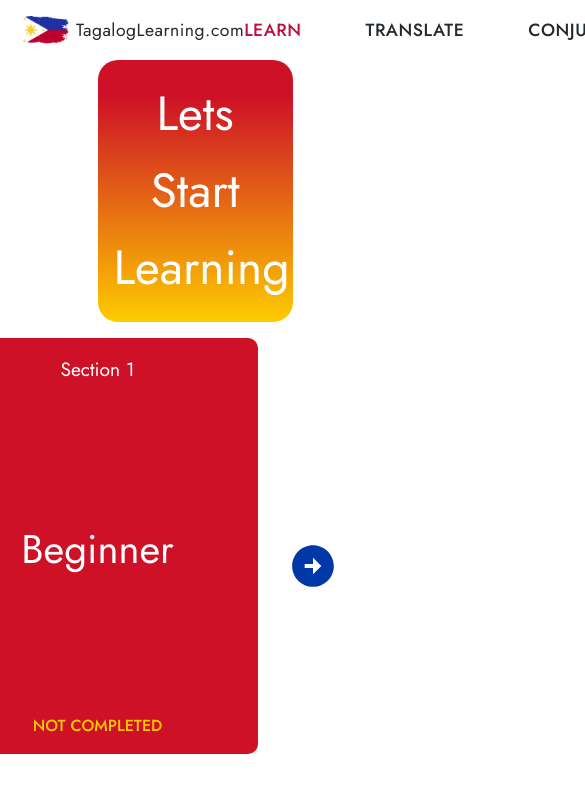
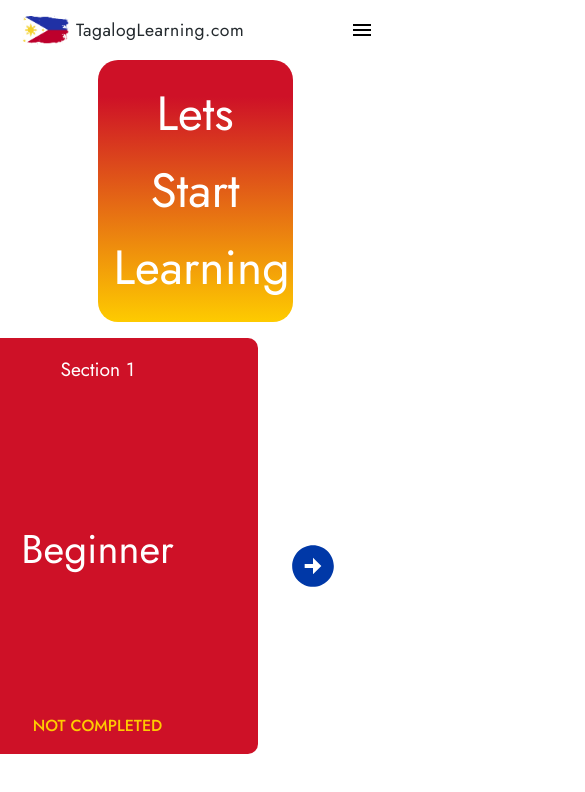
Before and after one commit to keanu-a/tagalog-learning, a React (Vite) app in the folder client/: page /learn in a window 390 px wide. Shown: the top 792 px of the page, 585 px wide, since content can reach past the window. Built offline with nearby package versions, Linux system fonts and the light colour scheme.

Commit message:
Started working on hamburger menu of the navbar

```diff
--- a/client/package.json
+++ b/client/package.json
@@ -9,6 +9,10 @@
     "preview": "vite preview"
   },
   "dependencies": {
+    "@emotion/react": "^11.11.1",
+    "@emotion/styled": "^11.11.0",
+    "@mui/icons-material": "^5.14.0",
+    "@mui/material": "^5.14.0",
     "axios": "^1.3.6",
     "react": "^18.2.0",
     "react-dom": "^18.2.0",
--- a/client/src/components/logo/Logo.jsx
+++ b/client/src/components/logo/Logo.jsx
@@ -30,7 +30,9 @@ function Logo({ lesson }) {
         width={lesson ? LESSON_IMAGE_SIZE : NAV_IMAGE_SIZE}
         src={logoUrl}
       />
-      <div className={lesson && styles.lessonLogo}>TagalogLearning.com</div>
+      <div className={lesson ? styles.lessonLogo : undefined}>
+        TagalogLearning.com
+      </div>
     </Link>
   );
 }
--- a/client/src/components/navbar/Navbar.jsx
+++ b/client/src/components/navbar/Navbar.jsx
@@ -1,9 +1,11 @@
-import React from 'react';
+import { useState } from 'react';
 import { NavLink } from 'react-router-dom';
 
-import styles from './Navbar.module.css';
+import MenuIcon from '@mui/icons-material/Menu';
+import CloseIcon from '@mui/icons-material/Close';
 
 import Logo from '../logo/Logo';
+import styles from './Navbar.module.css';
 
 const navLinks = [
   {
@@ -25,10 +27,21 @@ const navLinks = [
 ];
 
 const Navbar = () => {
+  const [toggleMenuOpen, setToggleMenuOpen] = useState(false);
+
+  const onMenuClick = () => {
+    setToggleMenuOpen((prev) => !prev);
+  };
+
   return (
     <header className={styles.header}>
       <nav className={styles.nav}>
         <Logo lesson={false} />
+
+        {/* Hamburger menu */}
+        <div className={styles.menu} onClick={onMenuClick}>
+          {toggleMenuOpen ? <CloseIcon /> : <MenuIcon />}
+        </div>
 
         <ul>
           {navLinks.map(({ link, text }) => (
--- a/client/src/components/navbar/Navbar.module.css
+++ b/client/src/components/navbar/Navbar.module.css
@@ -6,6 +6,7 @@
   display: flex;
   max-width: 1200px;
   justify-content: space-between;
+  align-items: center;
   margin: 0 auto;
   font-size: 1.1rem;
   padding: 0 1rem;
@@ -39,3 +40,23 @@
 .nav ul a:global(.active) {
   color: var(--color-brand--1);
 }
+
+.menu {
+  display: none;
+  cursor: pointer;
+  transition: 300ms;
+}
+
+.menu:hover {
+  color: var(--color-brand--1);
+}
+
+@media (max-width: 900px) {
+  .menu {
+    display: flex;
+  }
+
+  .nav ul {
+    display: none;
+  }
+}
```
Also changed, not shown: 1 other file (tests, documents, lock files or other folders).
